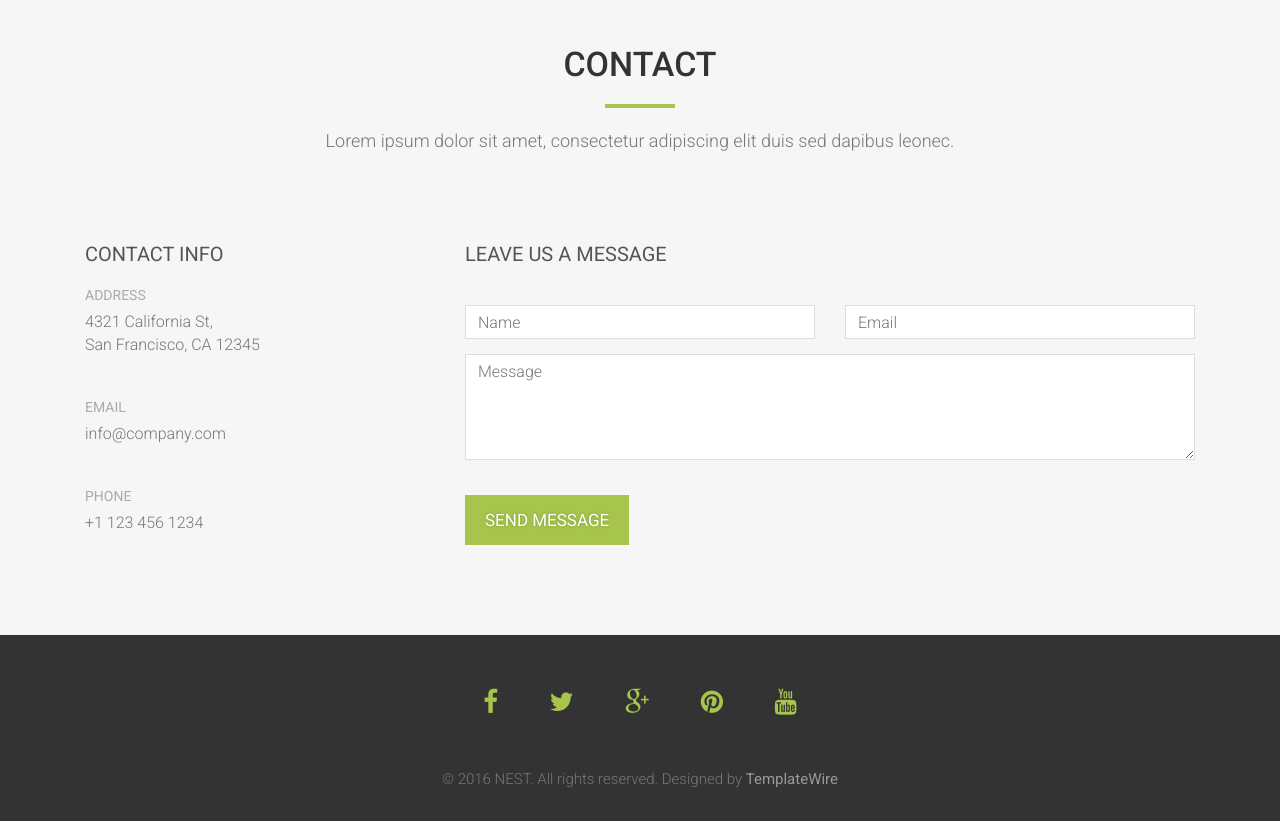
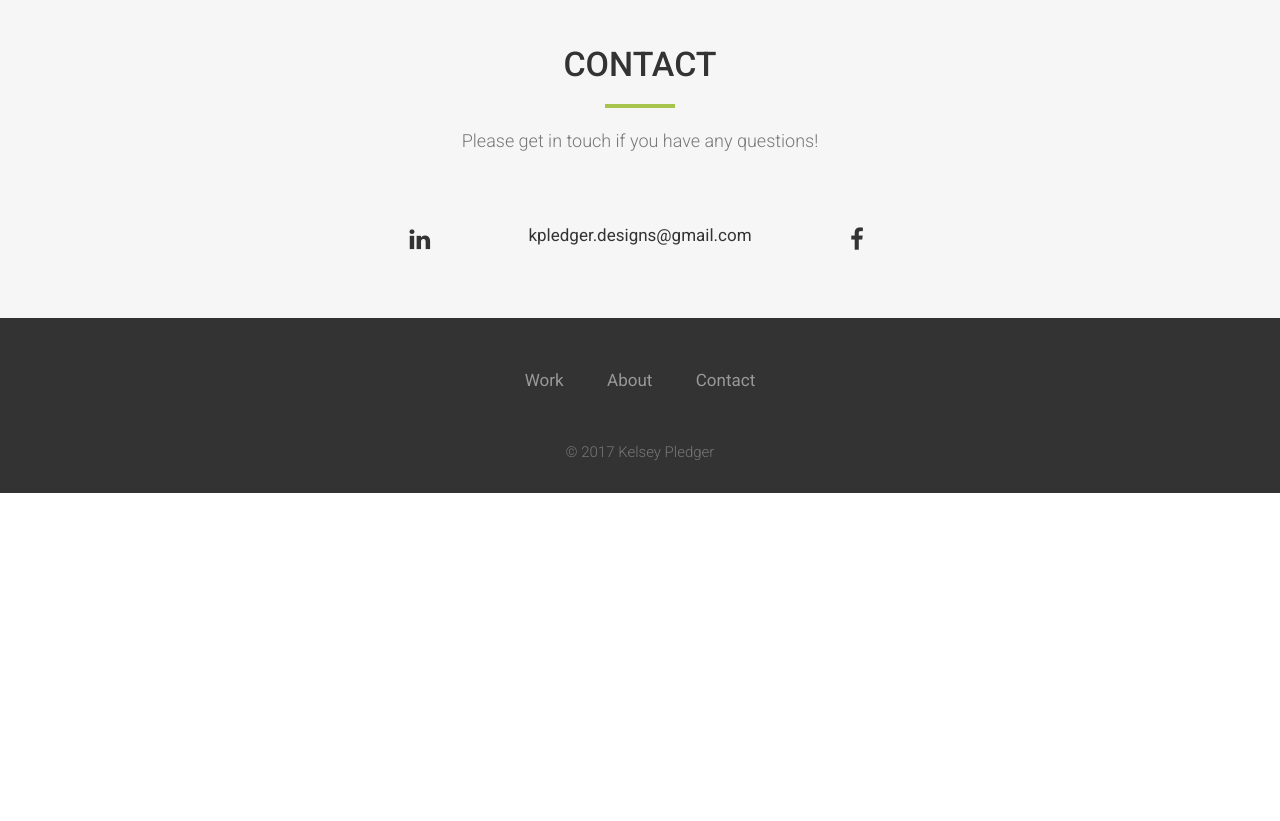
Before and after one commit to donaldhoffer/kelsey_portfolio, a plain HTML site: page case_study_dlc.html in a window 1280 px wide. Shown: the part 6560-7381 px from the top of the page. After the commit the page ends 7053 px from the top, so only its background shows below. Drawn offline with Linux system fonts and the light colour scheme.

Commit message:
Final for now

```diff
--- a/case_study_dlc.html
+++ b/case_study_dlc.html
@@ -86,7 +86,7 @@
                   <div class="col-xs-12 col-md-6">
                     <div class="about-text">
                       <h3>Website</h3>
-                      <p><a href="http://www.duquesnelight.com/" rel="nofollow">www.duquesnelight.com</a></p>
+                      <p><a target="_blank" href="http://www.duquesnelight.com/" rel="nofollow">www.duquesnelight.com</a></p>
                     </div>
                   </div>
                 </div>
@@ -215,67 +215,39 @@
     <div class="section-title text-center">
       <h2>Contact</h2>
       <hr>
-      <p>Lorem ipsum dolor sit amet, consectetur adipiscing elit duis sed dapibus leonec.</p>
+      <p>Please get in touch if you have any questions!</p>
     </div>
-    <div class="col-md-4">
-      <h3>Contact Info</h3>
-      <div class="contact-item"> <span>Address</span>
-        <p>4321 California St,<br>
-          San Francisco, CA 12345</p>
+    <div class="row">
+      <div class="col-xs-12 col-sm-4 service social right">
+        <a target="_blank" href="https://www.linkedin.com/in/kelsey-pledger-560422a5"><i class="fa fa-linkedin"></i></a>
       </div>
-      <div class="contact-item"> <span>Email</span>
-        <p>info@company.com</p>
+      <div class="col-xs-12 col-sm-4 service center">
+        <p><a href="mailto:kpledger.designs@gmail.com" target="_top">kpledger.designs@gmail.com</a></p>
       </div>
-      <div class="contact-item"> <span>Phone</span>
-        <p> +1 123 456 1234</p>
+      <div class="col-xs-12 col-sm-4 service social left">
+        <a target="_blank" href="https://www.facebook.com/public/Kelsey-Pledger"><i class="fa fa-facebook"></i></a>
       </div>
     </div>
-    <div class="col-md-8">
-      <h3>Leave us a message</h3>
-      <form name="sentMessage" id="contactForm" novalidate>
-        <div class="row">
-          <div class="col-md-6">
-            <div class="form-group">
-              <input type="text" id="name" class="form-control" placeholder="Name" required="required">
-              <p class="help-block text-danger"></p>
-            </div>
-          </div>
-          <div class="col-md-6">
-            <div class="form-group">
-              <input type="email" id="email" class="form-control" placeholder="Email" required="required">
-              <p class="help-block text-danger"></p>
-            </div>
-          </div>
-        </div>
-        <div class="form-group">
-          <textarea name="message" id="message" class="form-control" rows="4" placeholder="Message" required></textarea>
-          <p class="help-block text-danger"></p>
-        </div>
-        <div id="success"></div>
-        <button type="submit" class="btn btn-custom btn-lg">Send Message</button>
-      </form>
+
+  </div>
+</div>
+
+<div id="footer">
+  <div class="container text-center">
+    <div class="social">
+      <ul>
+        <li><a href="#portfolio">Work</a></li>
+        <li><a href="#about">About</a></li>
+        <li><a href="#contact">Contact</a></li>
+      </ul>
+    </div>
+    <div>
+      <p>&copy; 2017 Kelsey Pledger</p>
     </div>
   </div>
 </div>
 
 
-
-<div id="footer">
-  <div class="container text-center">
-    <div class="social">
-      <ul>
-        <li><a href="#"><i class="fa fa-facebook"></i></a></li>
-        <li><a href="#"><i class="fa fa-twitter"></i></a></li>
-        <li><a href="#"><i class="fa fa-google-plus"></i></a></li>
-        <li><a href="#"><i class="fa fa-pinterest"></i></a></li>
-        <li><a href="#"><i class="fa fa-youtube"></i></a></li>
-      </ul>
-    </div>
-    <div>
-      <p>&copy; 2016 NEST. All rights reserved. Designed by <a href="http://www.templatewire.com" rel="nofollow">TemplateWire</a></p>
-    </div>
-  </div>
-</div>
 <script type="text/javascript" src="js/jquery.1.11.1.js"></script>
 <script type="text/javascript" src="js/bootstrap.js"></script>
 <script type="text/javascript" src="js/SmoothScroll.js"></script>
--- a/css/style.css
+++ b/css/style.css
@@ -58,6 +58,9 @@ a {
 }
 .case_study a {
 	color: #a7c44c;
+}
+.case_study #contact a {
+	color: #333;
 }
 a:hover, a:focus {
 	text-decoration: none;
--- a/js/main.js
+++ b/js/main.js
@@ -44,6 +44,12 @@ function main() {
 
   	// Portfolio isotope filter
     $(window).load(function() {
+        var navHeight = $(window).height() - 500;
+        if ($(window).scrollTop() > navHeight) {
+            $('.navbar-default').addClass('on');
+        } else {
+            $('.navbar-default').removeClass('on');
+        }
         var $container = $('.portfolio-items');
         $container.isotope({
             filter: '*',
```
Also changed, not shown: case_study_controller.html (+23 -51 lines), case_study_littlered.html (+23 -51 lines), index.html (+1 -1 lines).
